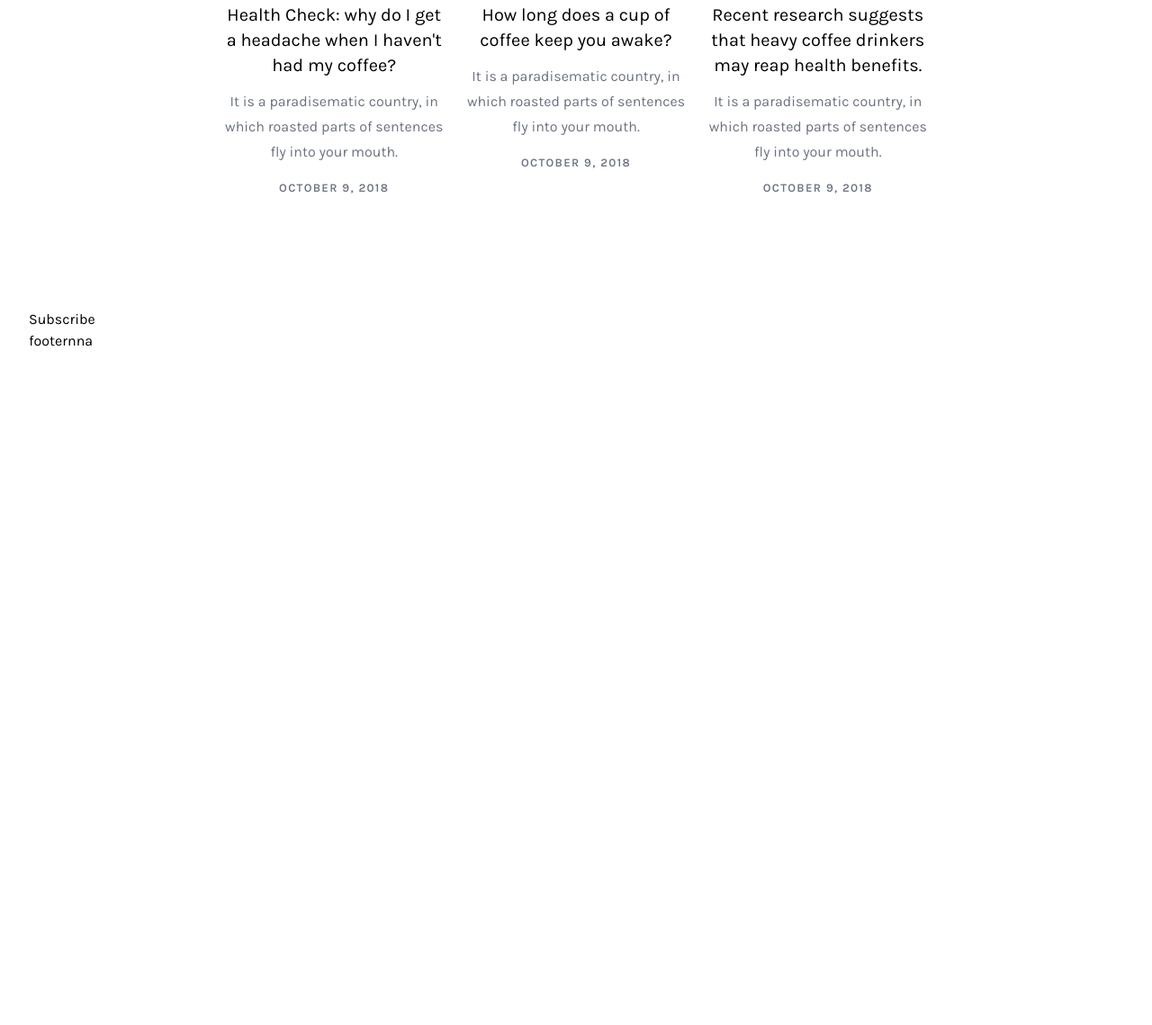
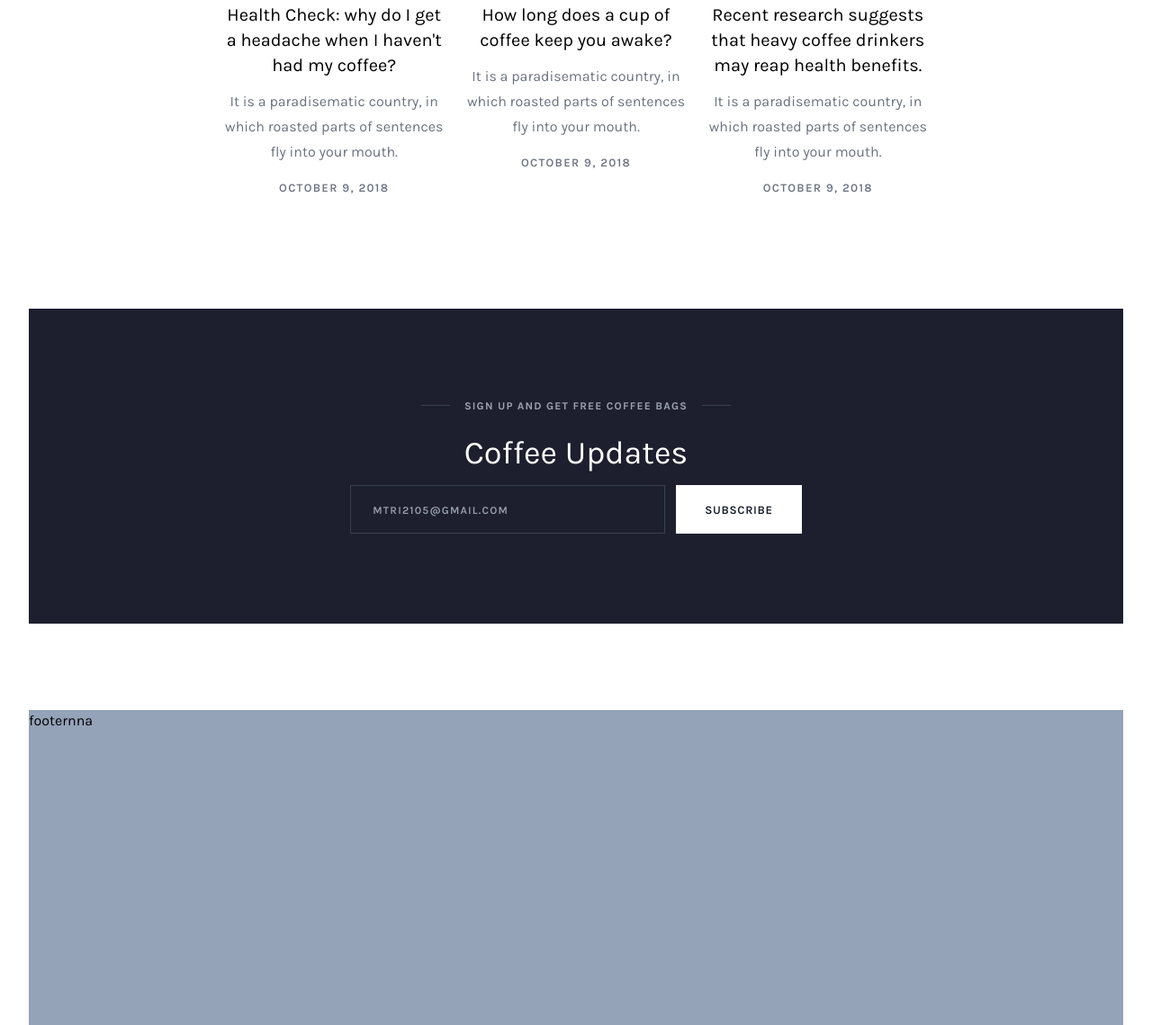
Before and after one commit to MinhTri2104tsa/CoffeeTailwind, a website: page public/index.html in a window 1280 px wide. Shown: the part 4736-5875 px from the top of the page at 90% size. Before the commit the page ends 5127 px from the top, so only its background shows below. Drawn offline with Linux system fonts and the light colour scheme.

Commit message:
Add Subscribe US

```diff
--- a/public/index.html
+++ b/public/index.html
@@ -391,12 +391,32 @@
 
                 </div> <!-- End lifestyle-stories -->
 
-                <div class="subscribe-us">
-                    Subscribe
+                <div class="subscribe-us h-[350px] bg-[#1d1f2e] flex flex-col justify-center items-center mb-24 ">
+                    <div class="flex justify-center items-center px-6 xs:0 mb-6">
+                        <div class="w-8 h-px bg-gray-700"></div>
+                        <div class="uppercase mx-4 tracking-widest text-gray-400 font-bold text-xs text-center">
+                            Sign up and get free coffee bags
+                        </div>
+                        <div class="w-8 h-px bg-gray-700"></div>
+                    </div>
+                   <div class="text-4xl text-white mb-4">Coffee Updates</div>
+                   <div class="ct-form">
+                    <div class="flex flex-col md:flex-row justify-center items-center gap-3">
+                        <div class="ct-form-item text-center">
+                            <input type="email" placeholder="mtri2105@gmail.com" class=" px-6 py-4 w-[350px] max-w-[80%] xs:max-w-full bg-inherit border-[1px] border-gray-700
+                            outline-none text-white leading-5 hover:border-gray-300 focus:border-gray-300 duration-500 placeholder:uppercase
+                            placeholder:text-xs placeholder:tracking-widest placeholder:font-semibold ">
+                        </div>
+                        <div class="ct-form-item">
+                            <button type="submit" class="ct-button bg-white text-gray-900 w-max max-h-[54px]">Subscribe</button>
+                        </div>
+                    </div>
+
+                   </div>
                 </div> <!-- End subscribe-us -->
 
             </main>
-            <footer>
+            <footer class="h-[350px] bg-slate-400">
                 footernna
             </footer>
         </div> <!-- End content-wrapper -->
```
Also changed, not shown: public/output.css.
